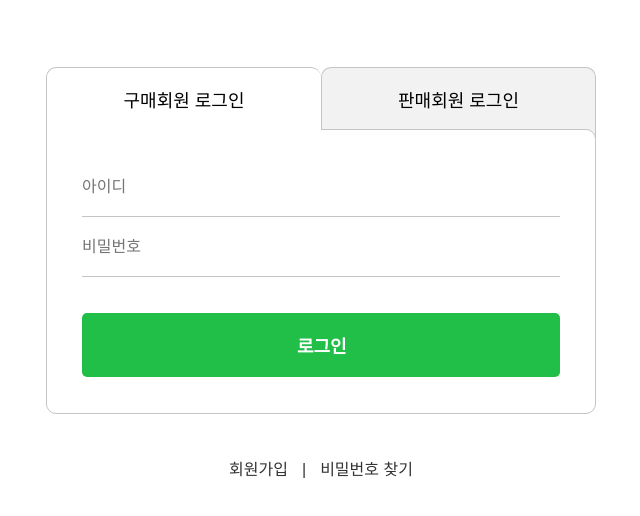
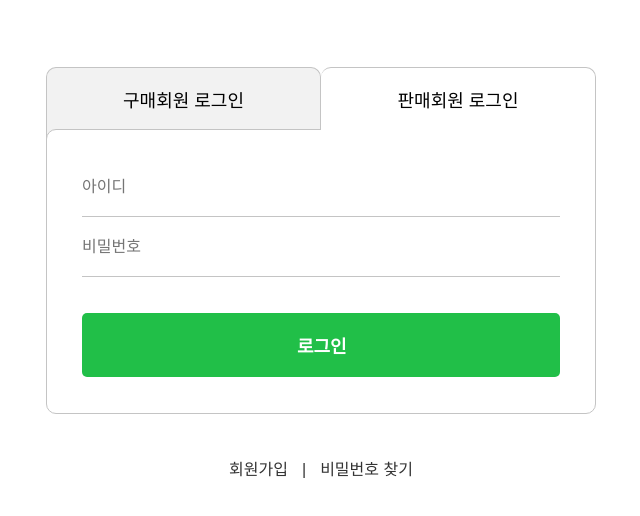
Before and after one commit to oreumiDevsquad/openmarket_project, a website with bundled scripts: page pages/login.html in a window 1280 px wide. Both pictures are taken after a click on the button "판매회원 로그인". Shown: the part 250-766 px from the top of the page, without its empty margins (319-959 px from the left). Built offline with nearby package versions, Linux system fonts and the light colour scheme; a web font is replaced by a local one.

Commit message:
feat/login 유효성검사(불일치) & 구매자 탭 클릭 시 상태 반영 완료

```diff
--- a/assets/css/pages/login.css
+++ b/assets/css/pages/login.css
@@ -61,7 +61,6 @@ tab active 효과 추가하기, 피그마 속 처럼 두개가 합쳐진 효과
     border: 1px solid var(--line-color);
     border-bottom: none;
     border-radius: 10px 10px 0 0;
-    transition: background-color 0.2s ease;
     background-color: #f2f2f2;
 
     /* active 속성을 이용해 tab 구현 */
--- a/assets/js/pages/login.js
+++ b/assets/js/pages/login.js
@@ -59,3 +59,26 @@ $form.addEventListener('submit', async function (e) {
 });
 
 // 구매자 탭 활성화
+(() => {
+    const $tabs = document.querySelector('.login-box__nav');
+    const $btns = $tabs.querySelectorAll('button');
+
+    $tabs.addEventListener('click', (e) => {
+        if (e.target.tagName !== 'BUTTON') return;
+        $btns.forEach((btn, idx) => {
+            btn.classList.remove(
+                'tab-left',
+                'tab-right',
+                'login-box__tab--active'
+            );
+        });
+
+        if (e.target === $btns[0]) {
+            $btns[0].classList.add('tab-left', 'login-box__tab--active');
+            $btns[1].classList.add('tab-right');
+        } else {
+            $btns[1].classList.add('tab-right', 'login-box__tab--active');
+            $btns[0].classList.add('tab-left');
+        }
+    });
+})();
```
